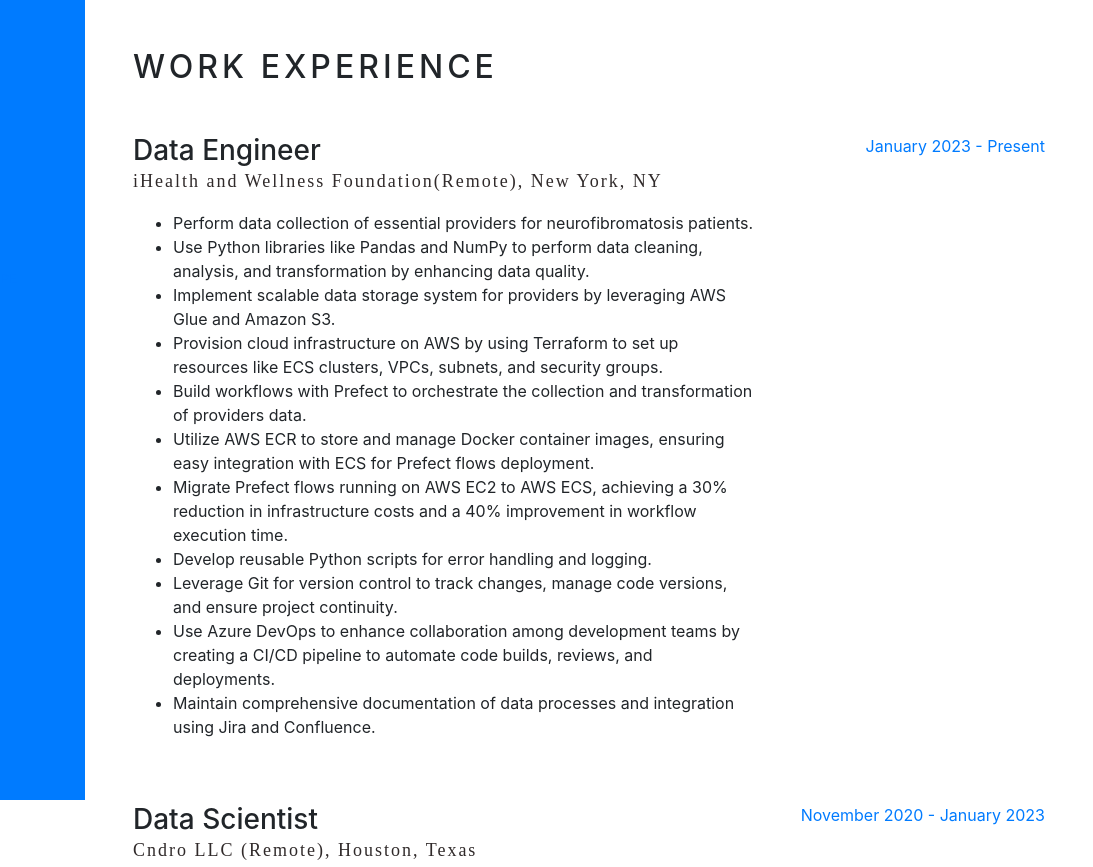
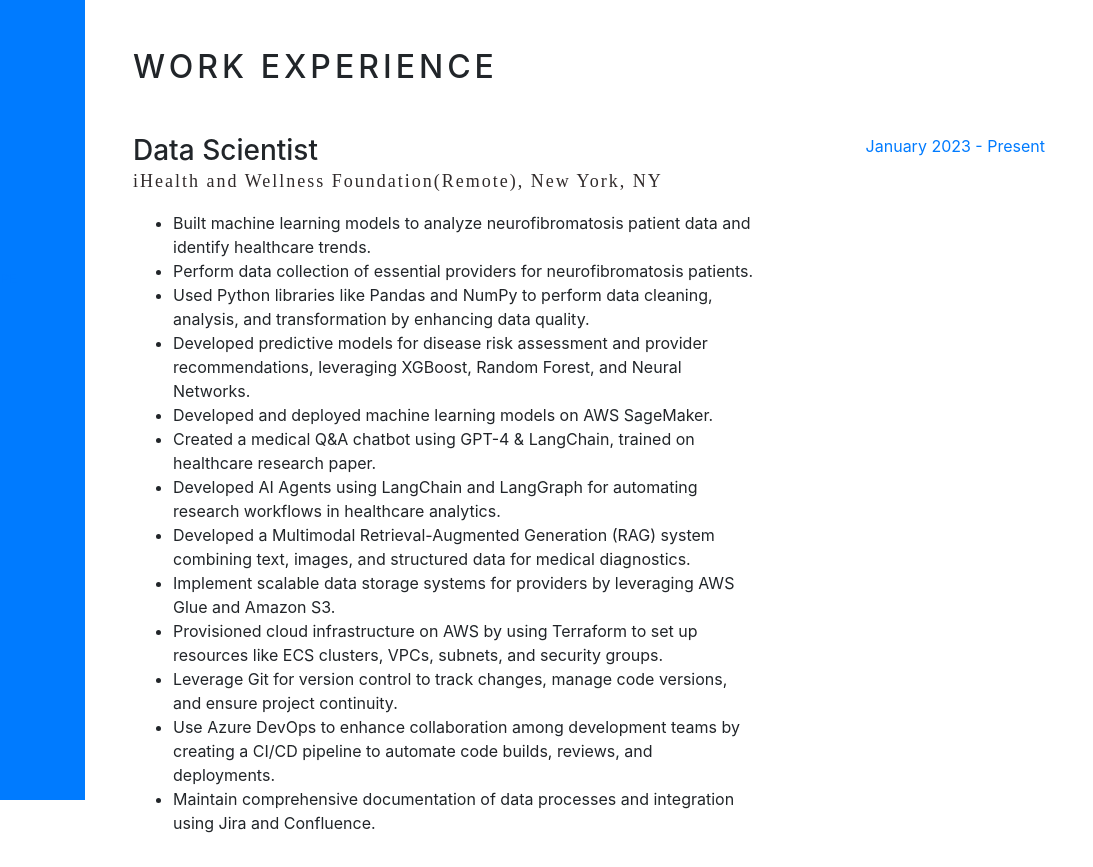
Before and after one commit to Mercytopsy/ob-portfolio, a website with bundled scripts: page experience.html in a window 1280 px wide. Shown: the top 867 px of the page, 187-1280 px from the left. Built offline with nearby package versions, Linux system fonts and the light colour scheme; a web font is replaced by a local one.

Commit message:
update experiences

```diff
--- a/experience.html
+++ b/experience.html
@@ -77,18 +77,20 @@
 
         <div class="resume-item d-flex flex-column flex-md-row mb-5">
           <div class="resume-content mr-auto">
-              <h3 class="mb-0" style="text-transform: none;">Data Engineer</h3>
+              <h3 class="mb-0" style="text-transform: none;">Data Scientist</h3>
               <div class="subheading mb-3 styled-text" style="text-transform: none;">iHealth and Wellness Foundation(Remote), New York, NY </div>
               <p>
                   <ul>
+                    <li>Built machine learning models to analyze neurofibromatosis patient data and identify healthcare trends.</li>
                     <li>Perform data collection of essential providers for neurofibromatosis patients.</li>
-                    <li>Use Python libraries like Pandas and NumPy to perform data cleaning, analysis, and transformation by enhancing data quality.</li>
-                    <li>Implement scalable data storage system for providers by leveraging AWS Glue and Amazon S3.</li>
-                    <li>Provision cloud infrastructure on AWS by using Terraform to set up resources like ECS clusters, VPCs, subnets, and security groups.</li>
-                    <li>Build workflows with Prefect to orchestrate the collection and transformation of providers data.</li>
-                    <li>Utilize AWS ECR to store and manage Docker container images, ensuring easy integration with ECS for Prefect flows deployment.</li>
-                    <li>Migrate Prefect flows running on AWS EC2 to AWS ECS, achieving a 30% reduction in infrastructure costs and a 40% improvement in workflow execution time.</li>
-                    <li>Develop reusable Python scripts for error handling and logging.</li>
+                    <li>Used Python libraries like Pandas and NumPy to perform data cleaning, analysis, and transformation by enhancing data quality.</li>
+                    <li>Developed predictive models for disease risk assessment and provider recommendations, leveraging XGBoost, Random Forest, and Neural Networks.</li>
+                    <li>Developed and deployed machine learning models on AWS SageMaker.</li>
+                    <li>Created a medical Q&A chatbot using GPT-4 & LangChain, trained on healthcare research paper.</li>
+                    <li>Developed AI Agents using LangChain and LangGraph for automating research workflows in healthcare analytics.</li>
+                    <li>Developed a Multimodal Retrieval-Augmented Generation (RAG) system combining text, images, and structured data for medical diagnostics.</li>
+                    <li>Implement scalable data storage systems for providers by leveraging AWS Glue and Amazon S3.</li>
+                    <li>Provisioned cloud infrastructure on AWS by using Terraform to set up resources like ECS clusters, VPCs, subnets, and security groups.</li>
                     <li>Leverage Git for version control to track changes, manage code versions, and ensure project continuity.</li>
                     <li>Use Azure DevOps to enhance collaboration among development teams by creating a CI/CD pipeline to automate code builds, reviews, and deployments.</li>
                     <li>Maintain comprehensive documentation of data processes and integration using Jira and Confluence.</li>
@@ -109,6 +111,9 @@
           <li>Extracted data from various sources such as APIs and websites by using tools like Python Requests, http.client, Pandas, and Selenium.</li>
           <li>Developed scripts in Python to automate data extraction and cleaning processes, achieving a 50% reduction in manual effort.</li>
           <li>Analyzed large datasets using Pandas and Python to discover trends and patterns through exploratory data analysis.</li>
+          <li>Build workflows with Prefect to orchestrate the collection and transformation of data.</li>
+          <li>Utilize AWS ECR to store and manage Docker container images, by ensuring easy integration with ECS for Prefect flows deployment.</li>
+          <li>Migrate Prefect flows running on AWS EC2 to AWS ECS, achieving a 30% reduction in infrastructure costs and a 40% improvement in workflow execution time.</li>
           <li>Transformed raw customer data into actionable insights by building an RFM machine-learning model to cluster and classify customers’ information.</li>
           <li>Built a customer churn predictive model, leading to a 20% increase in retention rates.</li>
           <li>Implemented AWS Lambda for batch processing and deployed Python applications on AWS EC2.</li>
```
